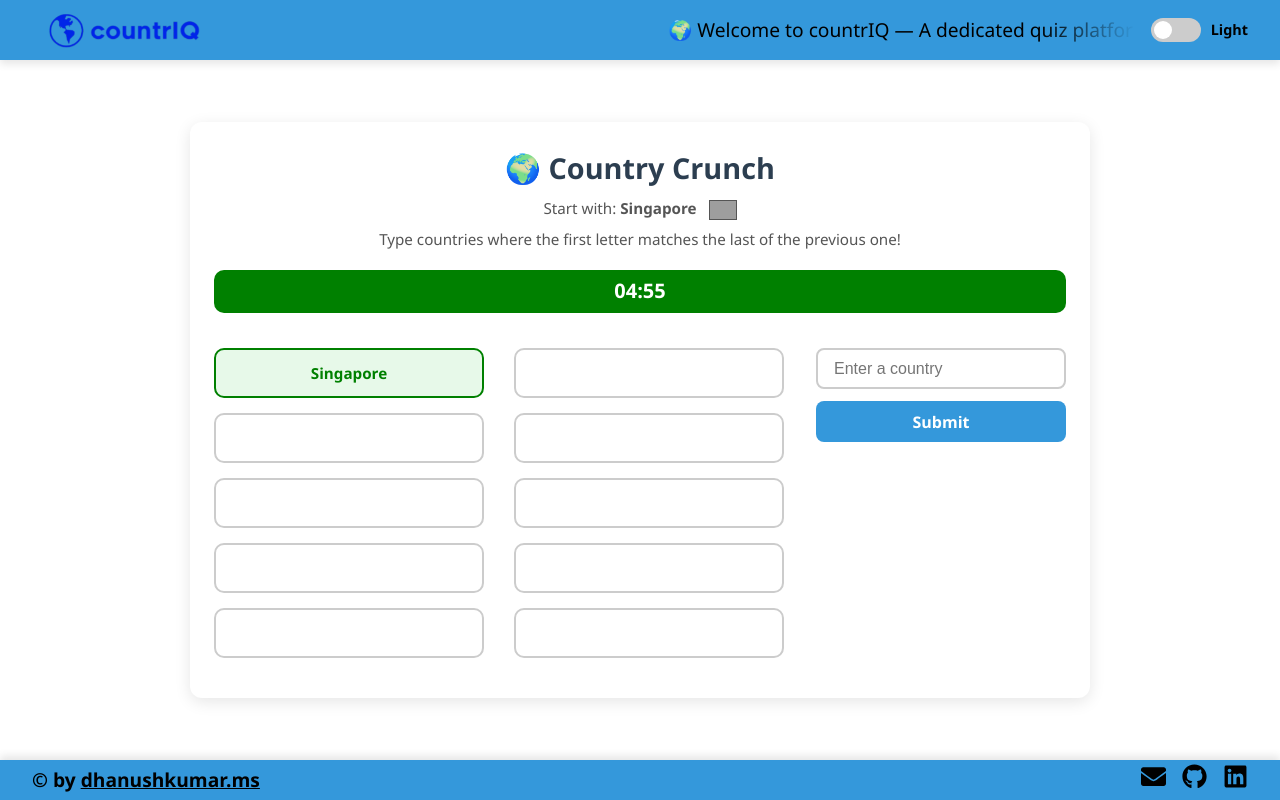
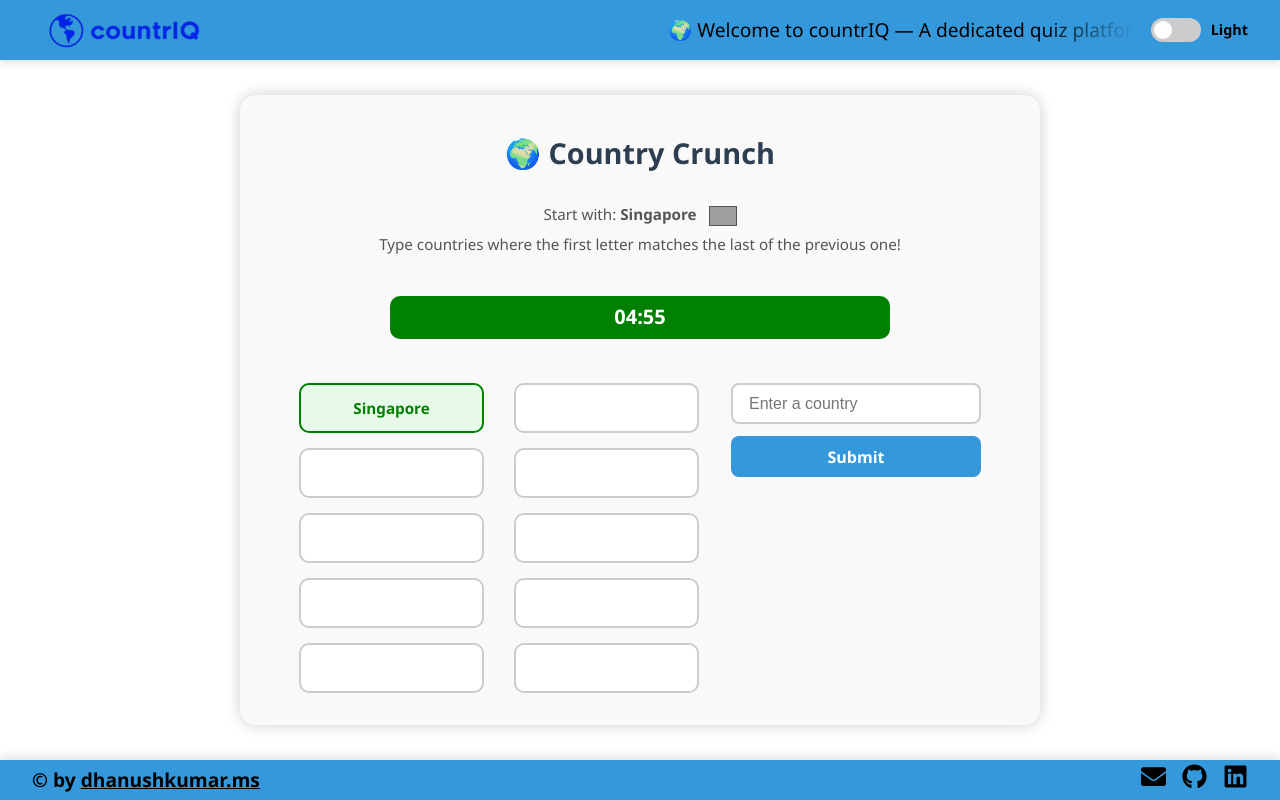
Before and after one commit to dhanushkumarms/countriq, a React (Vite) app: page /country-crunch in a window 1280 px wide. Built offline with nearby package versions, Linux system fonts and the light colour scheme; grey boxes are pictures that could not be loaded.

Commit message:
cc updates

```diff
--- a/src/components/CountryCrunch.tsx
+++ b/src/components/CountryCrunch.tsx
@@ -97,6 +97,7 @@ const CountryCrunch: React.FC = () => {
             Type countries where the first letter matches the last of the previous one!
           </p>
 
+
         <div className={`timer-box ${timerColor}`}>
           {Math.floor(timer / 60).toString().padStart(2, "0")}:
           {(timer % 60).toString().padStart(2, "0")}
--- a/src/styles/CountryCrunch.css
+++ b/src/styles/CountryCrunch.css
@@ -42,10 +42,8 @@ footer {
   display: flex;
   justify-content: center;
   align-items: center;
+  background-color: #fff;
   overflow: hidden;
-  padding: 1rem;
-  background-color: #ffffff;
-  flex-wrap: wrap;
 }
 
 body.dark-mode .country-crunch-wrapper {
@@ -54,22 +52,22 @@ body.dark-mode .country-crunch-wrapper {
 
 /* CountryCrunch Container */
 .country-crunch-container {
-  background: #fff;
-  padding: 1.5rem;
-  max-width: 900px;       /* Increased width for long texts */
-  width: 95%;
-  max-height: 100%;
-  height: auto;
-  border-radius: 12px;
-  box-shadow: 0 4px 16px rgba(0, 0, 0, 0.1);
-  text-align: center;
-  z-index: 1;
-  position: relative;
-  color: #000;
+  width: 800px;
+  max-width: 95%;
+  height: 90%;  /* <==== FIXED HEIGHT relative to wrapper */
+  max-height: 90%;
+  background-color: #f9f9f9;
+  border-radius: 16px;
+  box-shadow: 0 0 15px rgba(0,0,0,0.2);
+  padding: 1rem;
   display: flex;
   flex-direction: column;
-  justify-content: center;
+  justify-content: space-between;
+  align-items: center;
+  overflow: hidden;
+  text-align: center;
 }
+
 
 body.dark-mode .country-crunch-container {
   background: #424242;
@@ -109,7 +107,8 @@ body.dark-mode .description{
   padding: 0.4rem 1rem;
   border-radius: 10px;
   color: white;
-  margin-bottom: 0.2rem;
+  margin-bottom: 0rem;
+  width: 500px;
 }
 
 .timer-box.green { background-color: green; }
@@ -123,12 +122,12 @@ body.dark-mode .description{
   align-items: flex-start;
   gap: 2rem;
   flex-wrap: wrap;
-  margin-top: 2rem;
+  margin-top: 1.5rem;
 }
 
 .grid-container {
   flex: 1;
-  min-width: 300px;
+  min-width: 400px;
 }
 
 .input-container {
```
Lines whose indentation alone changed are shown as unchanged.
